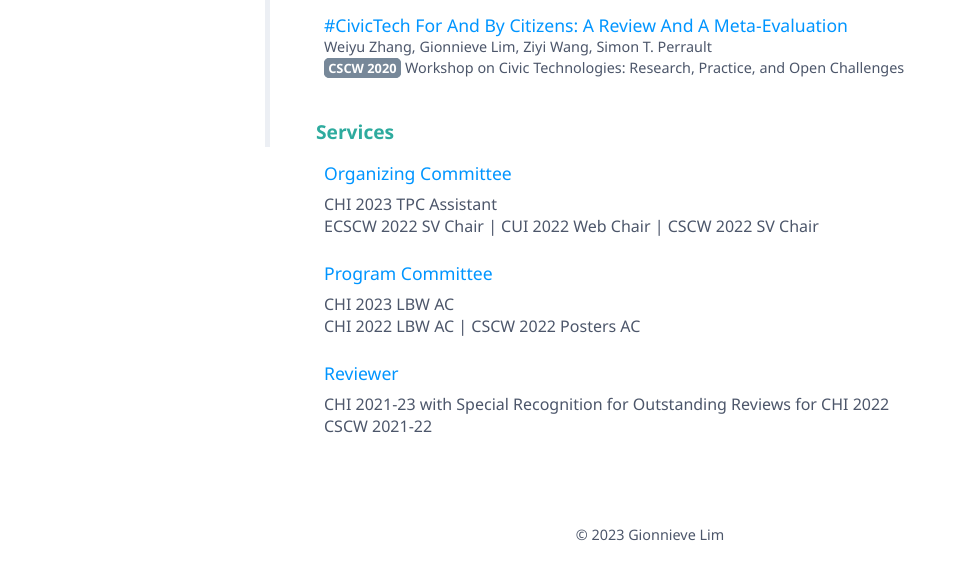
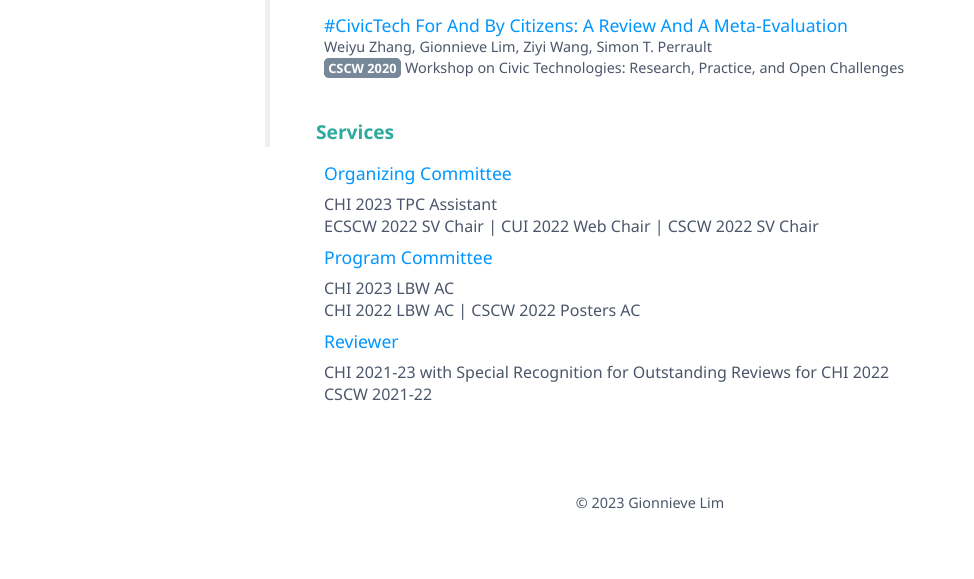
Before and after one commit to gionnievelim/gionnievelim.github.io, a plain HTML site: page index.html in a window 1280 px wide. Shown: the part 653-1232 px from the top of the page, without its empty margins (140-1114 px from the left). Drawn offline with Linux system fonts and the light colour scheme; files whose address does not match are found by name.

Commit message:
Update index.html

```diff
--- a/index.html
+++ b/index.html
@@ -139,15 +139,11 @@
       <div class="heading2">Organizing Committee</div>
       <div>CHI 2023 TPC Assistant</div>
       <div>ECSCW 2022 SV Chair | CUI 2022 Web Chair | CSCW 2022 SV Chair</div>
-    </div>
 
-    <div class="item">
       <div class="heading2">Program Committee</div>
       <div>CHI 2023 LBW AC</div>
       <div>CHI 2022 LBW AC | CSCW 2022 Posters AC</div>
-    </div>
 
-    <div class="item">
       <div class="heading2">Reviewer</div>
       <div>CHI 2021-23 with Special Recognition for Outstanding Reviews for CHI 2022</div>
       <div>CSCW 2021-22</div>
```
